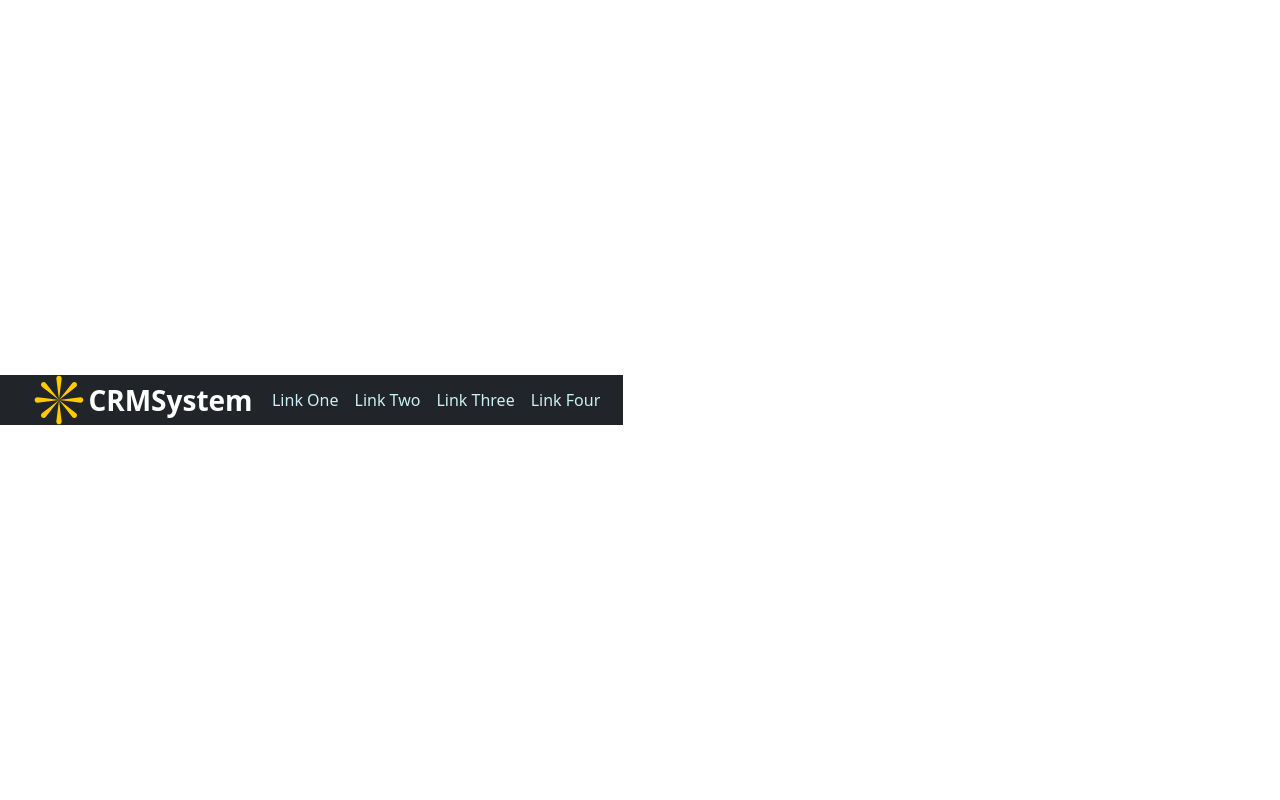
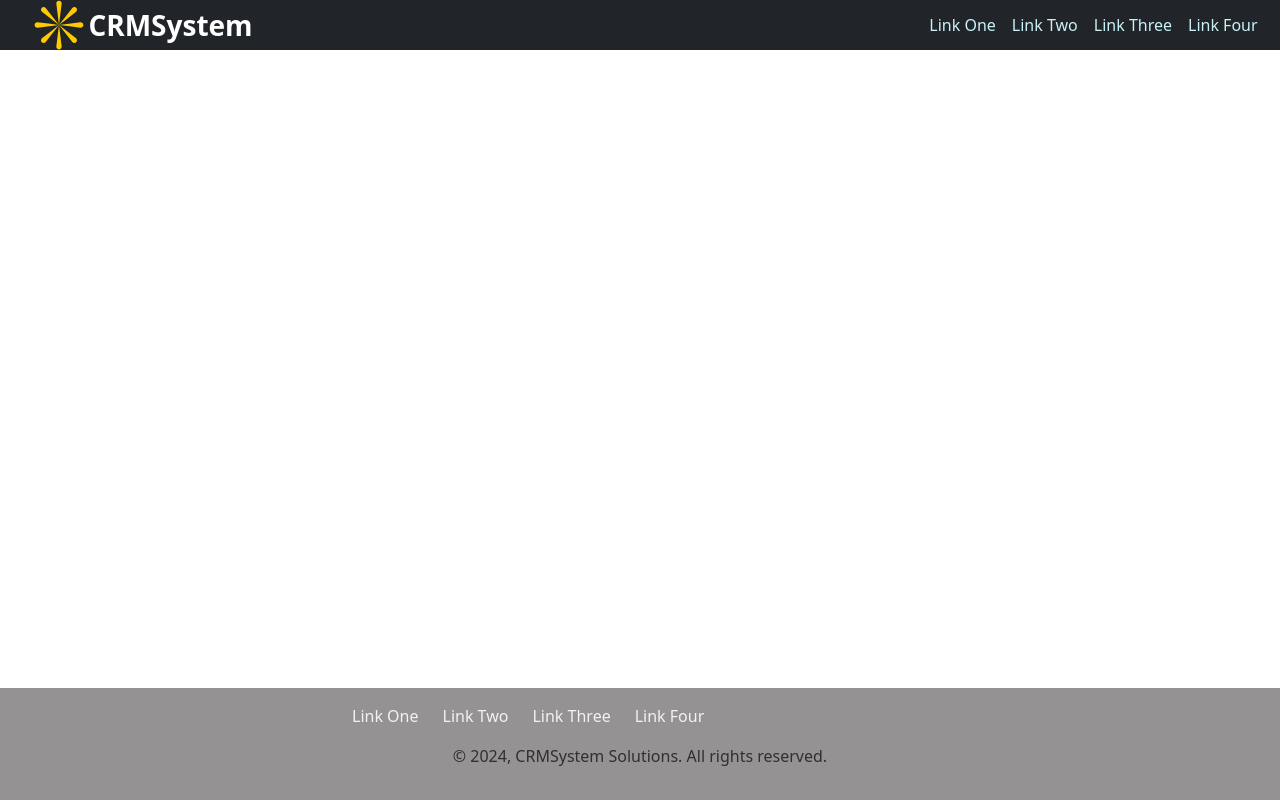
Before and after one commit to codewithbala/CRMSpringReactApril2024, a React (Vite) app in the folder crm/: page / in a window 1280 px wide. Built offline with nearby package versions, Linux system fonts and the light colour scheme.

Commit message:
UI updates

```diff
--- a/crm/src/App.jsx
+++ b/crm/src/App.jsx
@@ -5,52 +5,74 @@ import Login from "./components/login/login";
 import Homepage from "./components/homepage/homepage";
 import User from "./components/user/user";
 import Header from "./components/header/Header";
+import Footer from "./components/footer/Footer";
 import HrManagerHomepage from "./components/user/hrManager/HrManagerHomepage";
 import TrainingManagerHomepage from "./components/user/trainingAdmin/TrainingAdminHomepage";
 import BusinessManagerHomepage from "./components/user/businessManager/BusinessManagerHompage";
 
-
 function App() {
   const [loggedIn, setLoggedIn] = useState();
-  const[department, setDepartment] = useState();
+  const [department, setDepartment] = useState();
 
-  useEffect(() =>{
-
-  },[department])
+  useEffect(() => {}, [department]);
 
   return (
     <div>
-
       <Header />
       <BrowserRouter>
         <Routes>
           <Route>
             <Route path="/" element={<Homepage />} />
-          <Route path="/login" element={<Login setLoggedIn={setLoggedIn} setTheDepartment={setDepartment}/>} />
+            <Route
+              path="/login"
+              element={
+                <Login
+                  setLoggedIn={setLoggedIn}
+                  setTheDepartment={setDepartment}
+                />
+              }
+            />
             {/* <Route
             path="/user"
             element={loggedIn == true ? <User /> : <Homepage />}
           /> */}
             <Route
               path="/hr-manager-page"
-            element={loggedIn == true && department == 'hr' ? <HrManagerHomepage /> : <Homepage />}
+              element={
+                loggedIn == true && department == "hr" ? (
+                  <HrManagerHomepage />
+                ) : (
+                  <Homepage />
+                )
+              }
             />
 
             <Route
               path="/training-admin-page"
-            element={loggedIn == true && department == 'training' ? <TrainingManagerHomepage /> : <Homepage />}
+              element={
+                loggedIn == true && department == "training" ? (
+                  <TrainingManagerHomepage />
+                ) : (
+                  <Homepage />
+                )
+              }
             />
 
             <Route
               path="/business-manager-page"
-            element={loggedIn == true && department == 'business'  ? <BusinessManagerHomepage /> : <Homepage />}
+              element={
+                loggedIn == true && department == "business" ? (
+                  <BusinessManagerHomepage />
+                ) : (
+                  <Homepage />
+                )
+              }
             />
-
           </Route>
         </Routes>
       </BrowserRouter>
+      <Footer />
     </div>
-
   );
 }
 
--- /dev/null
+++ b/crm/src/components/footer/Footer.jsx
@@ -0,0 +1,37 @@
+import "./footer.css";
+
+const Footer = () => {
+  return (
+    <footer>
+      <div className="footer_link_container">
+        <ul className="footer_links">
+          <li className="footer_links_li">
+            <a href="#" className="footer_link">
+              Link One
+            </a>
+          </li>
+          <li className="footer_links_li">
+            <a href="#" className="footer_link">
+              Link Two
+            </a>
+          </li>
+          <li className="footer_links_li">
+            <a href="#" className="footer_link">
+              Link Three
+            </a>
+          </li>
+          <li className="footer_links_li">
+            <a href="#" className="footer_link">
+              Link Four
+            </a>
+          </li>
+        </ul>
+      </div>
+      <p className="footer_caption">
+        {<>&copy;</>} 2024, CRMSystem Solutions. All rights reserved.
+      </p>
+    </footer>
+  );
+};
+
+export default Footer;
--- /dev/null
+++ b/crm/src/components/footer/footer.css
@@ -0,0 +1,44 @@
+footer {
+  width: 100vw;
+  background: #949292;
+  padding: 1rem;
+  color: #322f2f;
+  position: absolute;
+  bottom: 0;
+}
+
+.footer_link_container {
+  width: 50vw;
+  margin: 0 auto;
+}
+
+.footer_link {
+  color: #f3f1f1;
+}
+
+.footer_link:hover {
+  color: azure;
+  font-weight: bold;
+}
+
+.footer_links {
+  display: flex;
+  gap: 1.5rem;
+}
+
+.footer_links_li {
+  list-style: none;
+}
+
+.footer_caption {
+  text-align: center;
+}
+
+@media (max-width: 777px) {
+  .footer_links {
+    flex-direction: column;
+    gap: 0.5rem;
+    justify-content: center;
+    align-items: center;
+  }
+}
--- a/crm/src/components/header/Header.jsx
+++ b/crm/src/components/header/Header.jsx
@@ -1,7 +1,5 @@
 import { useState } from "react";
 import "./header.css";
-
-/* Prototype of the Header component, which should only be visible when the user is logged in. Tomorrow I will finish the functionality and make the menu fully responsive. */
 
 const Header = () => {
   const [showMenu, setShowMenu] = useState(false);
--- a/crm/src/components/header/header.css
+++ b/crm/src/components/header/header.css
@@ -6,6 +6,9 @@ header {
   align-content: baseline;
   justify-content: space-between;
   max-height: 50px;
+  width: 100vw;
+  position: absolute;
+  top: 0;
 }
 
 .logo {
```
Also changed, not shown: crm/src/components/user/hrManager/HrManagerHomepage.jsx (+8 -9 lines). Lines whose indentation alone changed are shown as unchanged.
